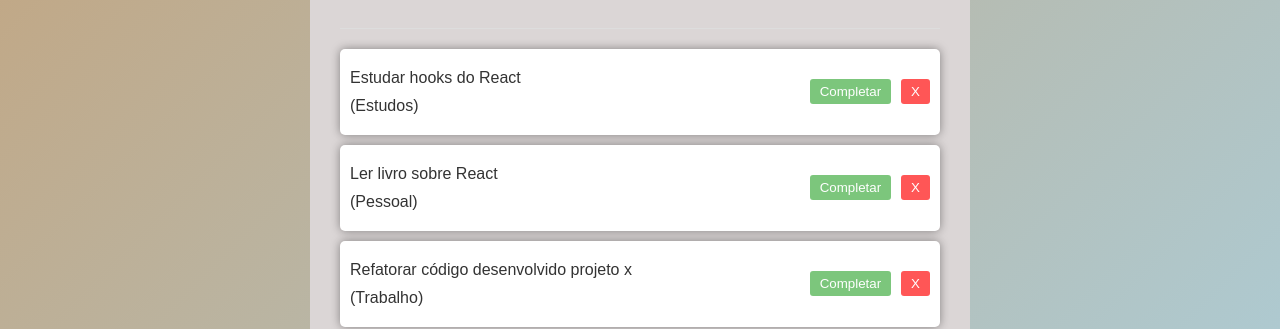
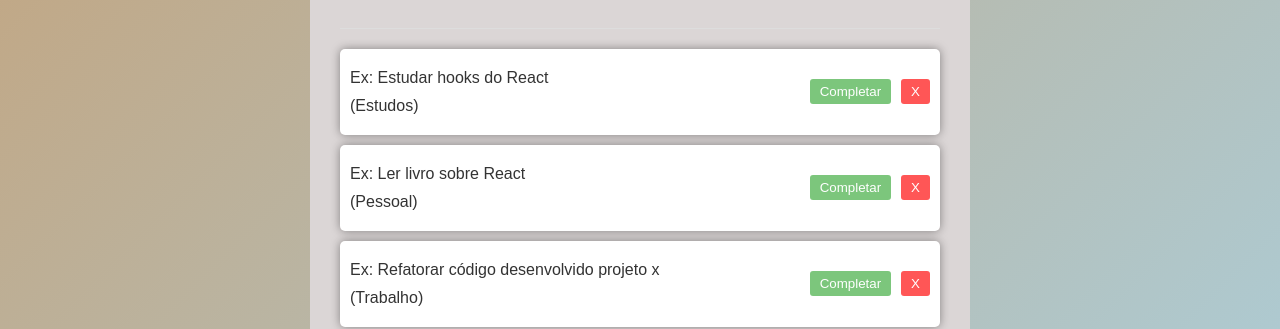
Before and after one commit to MuriloOz/ToDoList, a React (Vite) app in the folder toDoList/: page / in a window 1280 px wide. Shown: the part 367-696 px from the top of the page. Built offline with nearby package versions, Linux system fonts and the light colour scheme.

Commit message:
Atualização na acessiblidade

```diff
--- a/toDoList/src/App.jsx
+++ b/toDoList/src/App.jsx
@@ -7,9 +7,9 @@ import './App.css';
 
 function App() {
   const [todos, setTodos] = useState([
-    { id: 1, text: "Refatorar código desenvolvido projeto x", category: "Trabalho", isCompleted: false },
-    { id: 2, text: "Ler livro sobre React", category: "Pessoal", isCompleted: false },
-    { id: 3, text: "Estudar hooks do React", category: "Estudos", isCompleted: false }
+    { id: 1, text: "Ex: Refatorar código desenvolvido projeto x", category: "Trabalho", isCompleted: false },
+    { id: 2, text: "Ex: Ler livro sobre React", category: "Pessoal", isCompleted: false },
+    { id: 3, text: "Ex: Estudar hooks do React", category: "Estudos", isCompleted: false }
   ]);
 
   const [search, setSearch] = useState("");
```
